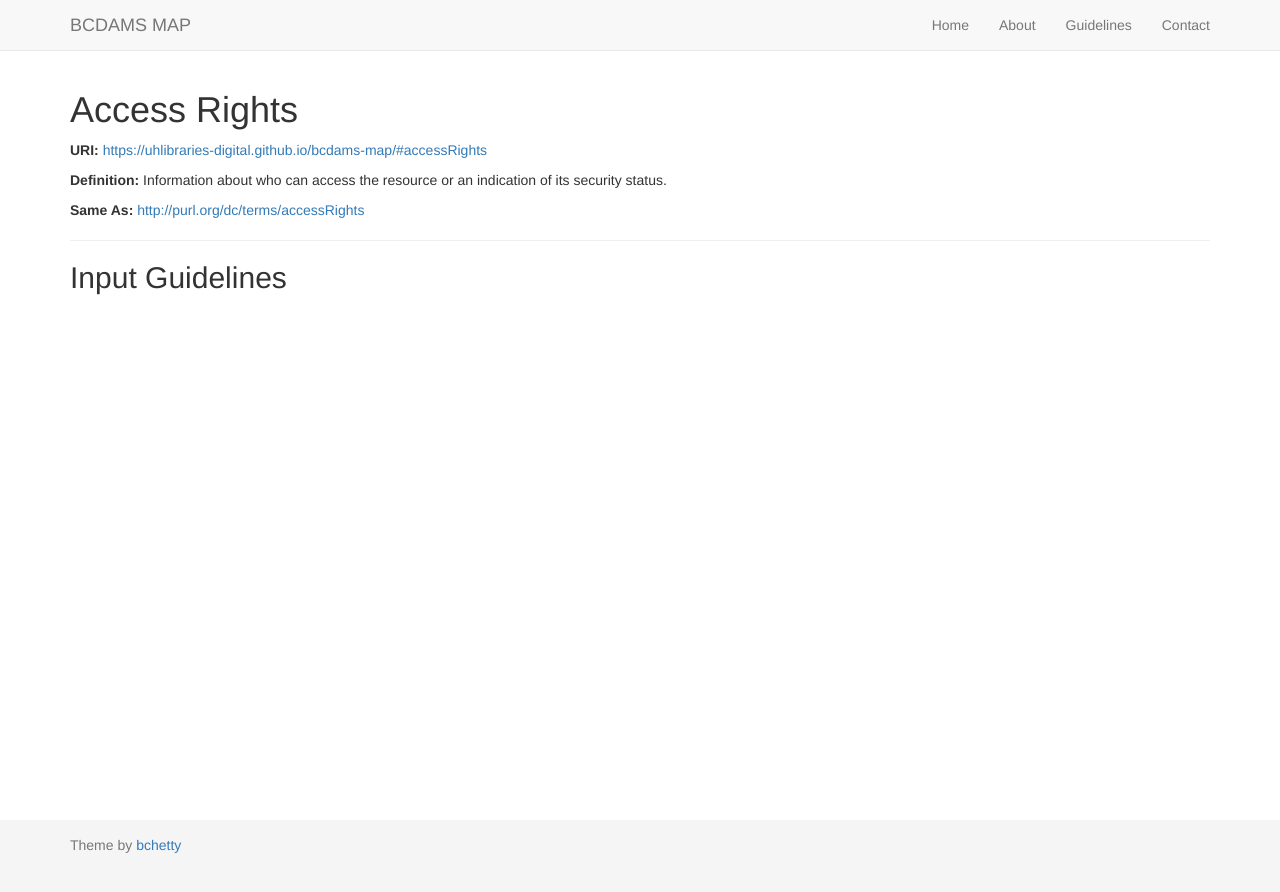
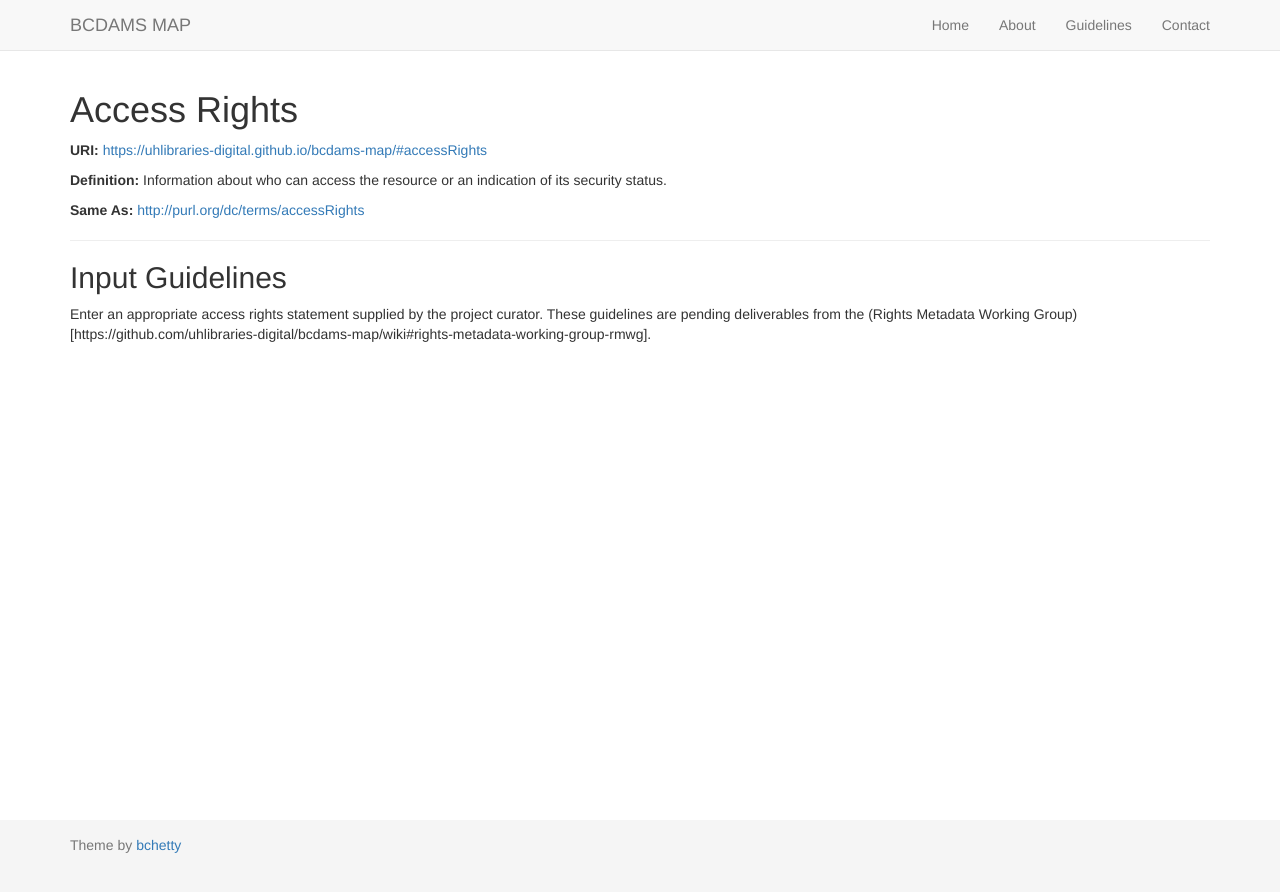
Before and after one commit to uhlibraries-digital/bcdams-map, a Jekyll site: the page built from guidelines/accessRights.md, in a window 1280 px wide. Shown: the top 892 px of the page. Built offline with Jekyll 4.4.1, drawn with Linux system fonts in a browser that asks for light colours; nearby versions of some CDN libraries.

Commit message:
add input guidelines

```diff
--- a/guidelines/accessRights.md
+++ b/guidelines/accessRights.md
@@ -7,3 +7,5 @@ comments: false
 ---
 
 {% include guidelines.md %}
+
+Enter an appropriate access rights statement supplied by the project curator. These guidelines are pending deliverables from the (Rights Metadata Working Group)[https://github.com/uhlibraries-digital/bcdams-map/wiki#rights-metadata-working-group-rmwg].
```
